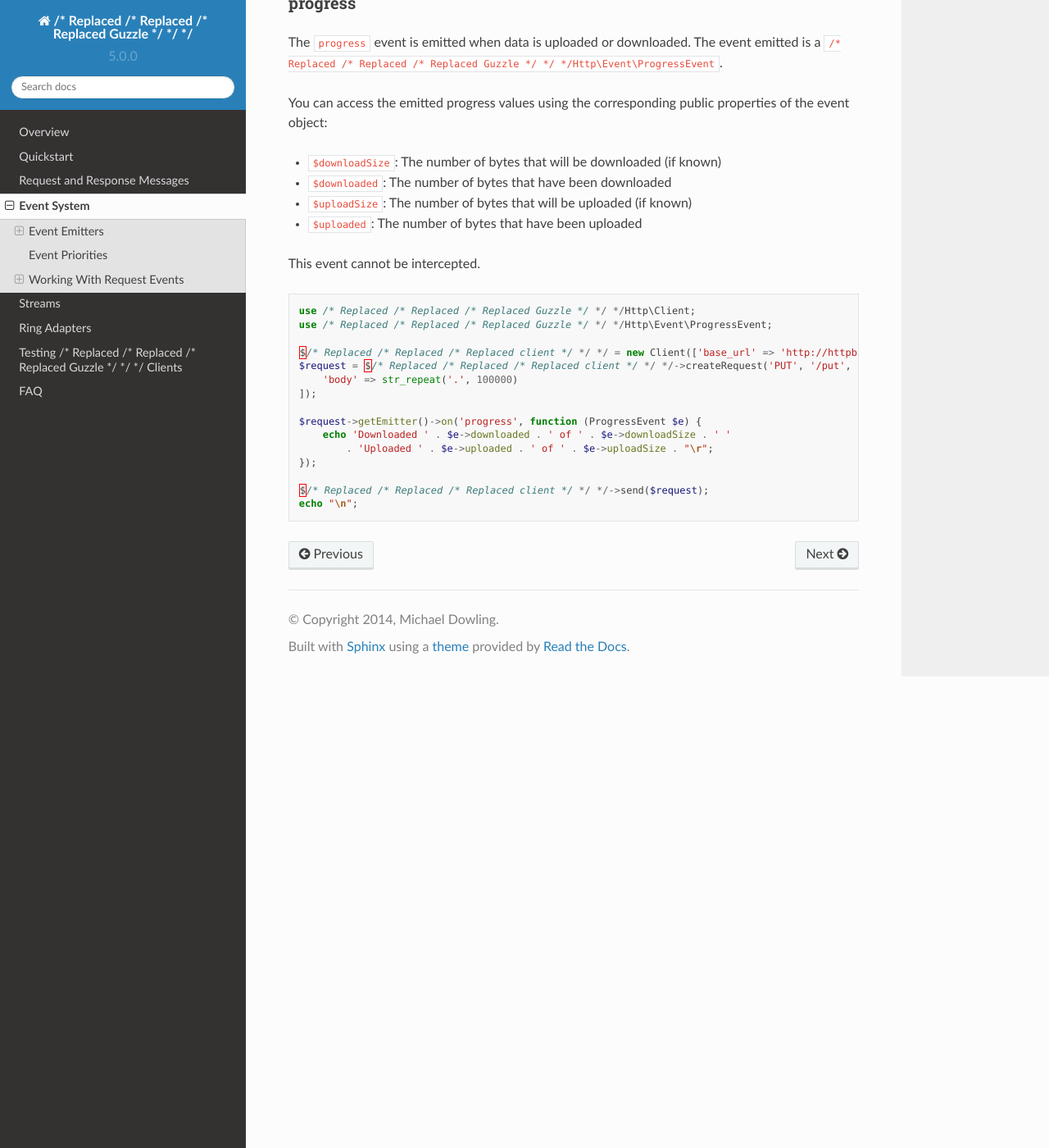
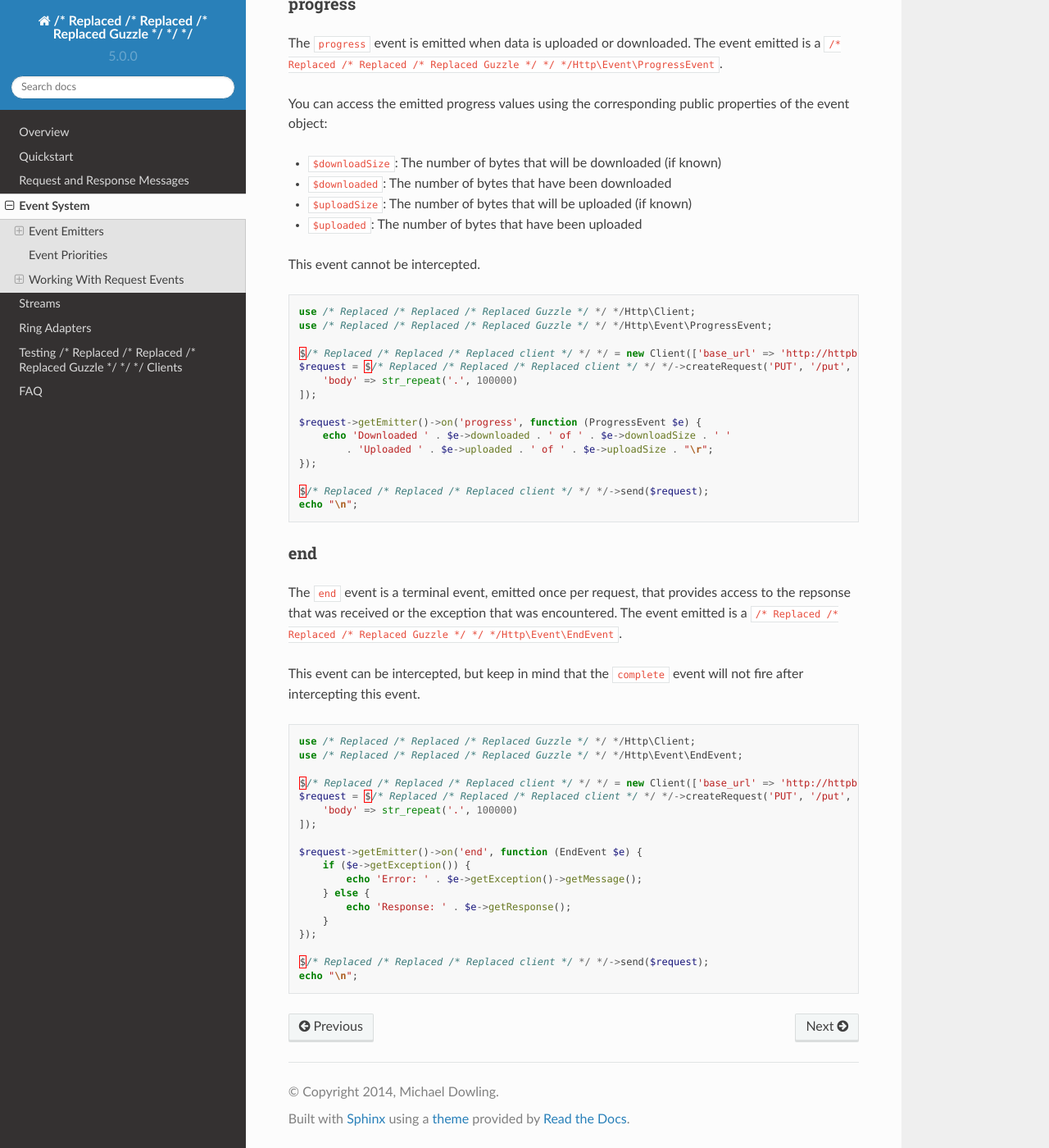
Before and after one commit to wobo-gavin/repo0312, a Sphinx documentation site: the page built from docs/events.rst, in a window 1280 px wide and 1400 px high, scrolled down 8531 px. Shown: the whole window at 82% size. Built offline with Sphinx 7.4.7 and the Read the Docs theme 2.0.0, drawn with Linux system fonts in a browser that asks for light colours; pages that are not in the unit, such as notebooks, are missing from menus; some of the changed text lies outside the part shown.

Commit message:
More doc updates

```diff
--- a/docs/events.rst
+++ b/docs/events.rst
@@ -298,9 +298,9 @@ Requests emit lifecycle events when they are transferred.
 
 .. important::
 
-    Request lifecycle events may be triggered multiple times due to redirects,
-    retries, or reusing a request multiple times. Use the ``once()`` method
-    of an event emitter if you only want the event to be triggered once. You
+    Excluding the ``end`` event, request lifecycle events may be triggered
+    multiple times due to redirects, retries, or reusing a request multiple
+    times. Use the ``once()`` method want the event to be triggered once. You
     can also remove an event listener from an emitter by using the emitter which
     is provided to the listener.
 
@@ -473,3 +473,36 @@ This event cannot be intercepted.
 
     $/* Replaced /* Replaced /* Replaced client */ */ */->send($request);
     echo "\n";
+
+.. _end_event:
+
+end
+---
+
+The ``end`` event is a terminal event, emitted once per request, that provides
+access to the repsonse that was received or the exception that was encountered.
+The event emitted is a ``/* Replaced /* Replaced /* Replaced Guzzle */ */ */Http\Event\EndEvent``.
+
+This event can be intercepted, but keep in mind that the ``complete`` event
+will not fire after intercepting this event.
+
+.. code-block:: php
+
+    use /* Replaced /* Replaced /* Replaced Guzzle */ */ */Http\Client;
+    use /* Replaced /* Replaced /* Replaced Guzzle */ */ */Http\Event\EndEvent;
+
+    $/* Replaced /* Replaced /* Replaced client */ */ */ = new Client(['base_url' => 'http://httpbin.org']);
+    $request = $/* Replaced /* Replaced /* Replaced client */ */ */->createRequest('PUT', '/put', [
+        'body' => str_repeat('.', 100000)
+    ]);
+
+    $request->getEmitter()->on('end', function (EndEvent $e) {
+        if ($e->getException()) {
+            echo 'Error: ' . $e->getException()->getMessage();
+        } else {
+            echo 'Response: ' . $e->getResponse();
+        }
+    });
+
+    $/* Replaced /* Replaced /* Replaced client */ */ */->send($request);
+    echo "\n";
--- a/docs/overview.rst
+++ b/docs/overview.rst
@@ -35,7 +35,7 @@ You can add /* Replaced /* Replaced /* Replaced Guzzle */ */ */ as a dependency
 
 .. code-block:: bash
 
-    php composer.phar require /* Replaced /* Replaced /* Replaced guzzle */ */ */http//* Replaced /* Replaced /* Replaced guzzle */ */ */:~4
+    php composer.phar require /* Replaced /* Replaced /* Replaced guzzle */ */ */http//* Replaced /* Replaced /* Replaced guzzle */ */ */:~5
 
 Alternatively, you can specify /* Replaced /* Replaced /* Replaced Guzzle */ */ */ as a dependency in your project's
 existing composer.json file:
@@ -44,7 +44,7 @@ existing composer.json file:
 
     {
       "require": {
-         "/* Replaced /* Replaced /* Replaced guzzle */ */ */http//* Replaced /* Replaced /* Replaced guzzle */ */ */": "4.*"
+         "/* Replaced /* Replaced /* Replaced guzzle */ */ */http//* Replaced /* Replaced /* Replaced guzzle */ */ */": "~5"
       }
    }
 
```
Also changed, not shown: docs/adapters.rst (+37 -2 lines), docs/clients.rst (+11 -14 lines), docs/http-messages.rst (+13 -10 lines), docs/quickstart.rst (+10 -0 lines).
